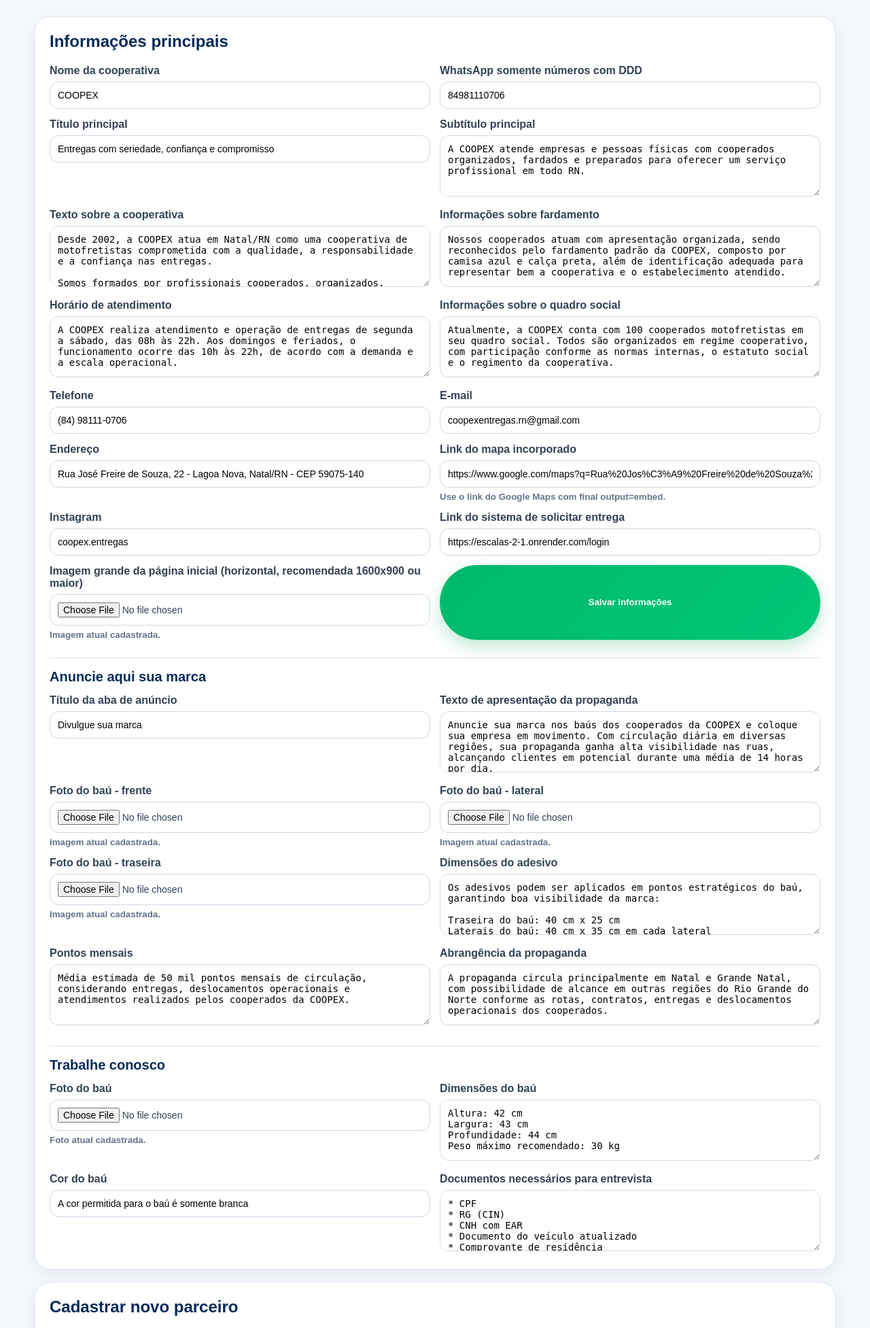
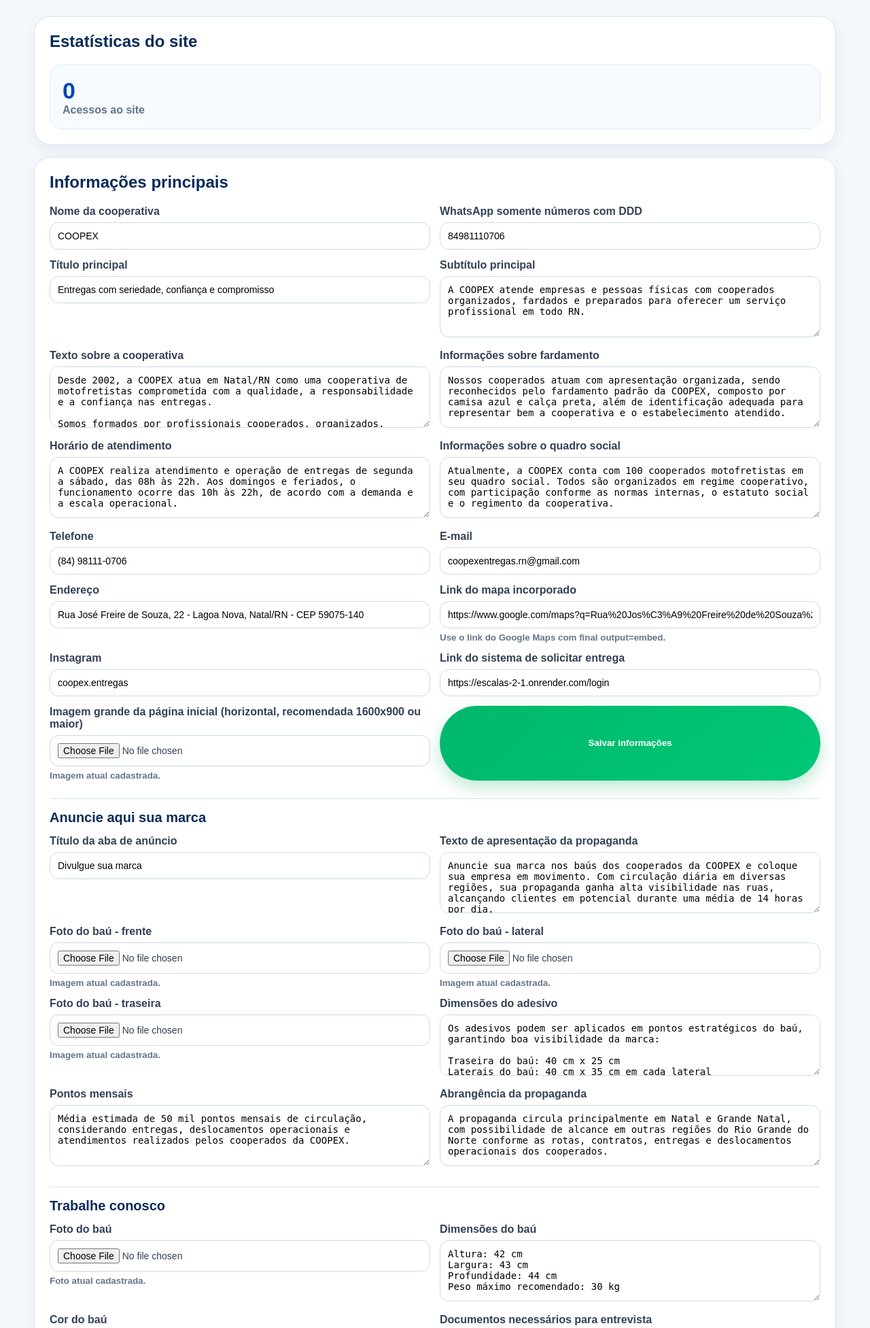
Before and after one commit to thalesalcantara/coopex-site, a Flask app: page /admin-site/painel in a window 1280 px wide. Shown: the part 74-2027 px from the top of the page at 68% size. Run offline with Flask 3, Linux system fonts and the light colour scheme; a user stored in the database is signed in.

Commit message:
Update admin_dashboard.html

```diff
--- a/templates/admin_dashboard.html
+++ b/templates/admin_dashboard.html
@@ -22,6 +22,16 @@
     {% with messages = get_flashed_messages(with_categories=true) %}
       {% for cat, msg in messages %}<div class="flash {{ cat }}">{{ msg }}</div>{% endfor %}
     {% endwith %}
+
+    <section class="admin-box">
+      <h2>Estatísticas do site</h2>
+      <div style="display:grid;grid-template-columns:repeat(auto-fit,minmax(180px,1fr));gap:14px;">
+        <div style="background:#f7fbff;border:1px solid #dbeafe;border-radius:18px;padding:18px;">
+          <strong style="display:block;font-size:34px;color:#0047b8;">{{ total_acessos_site or 0 }}</strong>
+          <span style="color:#64748b;font-weight:800;">Acessos ao site</span>
+        </div>
+      </div>
+    </section>
 
     <section class="admin-box">
       <h2>Informações principais</h2>
@@ -137,9 +147,12 @@
       <h2>Parceiros cadastrados</h2>
       <div class="admin-list">
         {% for p in parceiros %}
-        <div class="admin-partner">
+        <div class="admin-partner" style="grid-template-columns:80px 150px 1fr auto;">
           <div class="admin-thumb">
             {% if p.logo %}<img src="{{ url_for('static', filename='uploads/' ~ p.logo) }}" alt="{{ p.nome }}">{% else %}<span>{{ p.nome[:2].upper() }}</span>{% endif %}
+          </div>
+          <div style="font-weight:800;color:#334155;">
+            <small style="display:block;color:#64748b;">Cliques na logo: {{ p.cliques or 0 }}</small>
           </div>
           <form method="post" enctype="multipart/form-data" action="{{ url_for('parceiro_editar', partner_id=p.id) }}" class="edit-row">
             <input name="nome" value="{{ p.nome }}">
```
